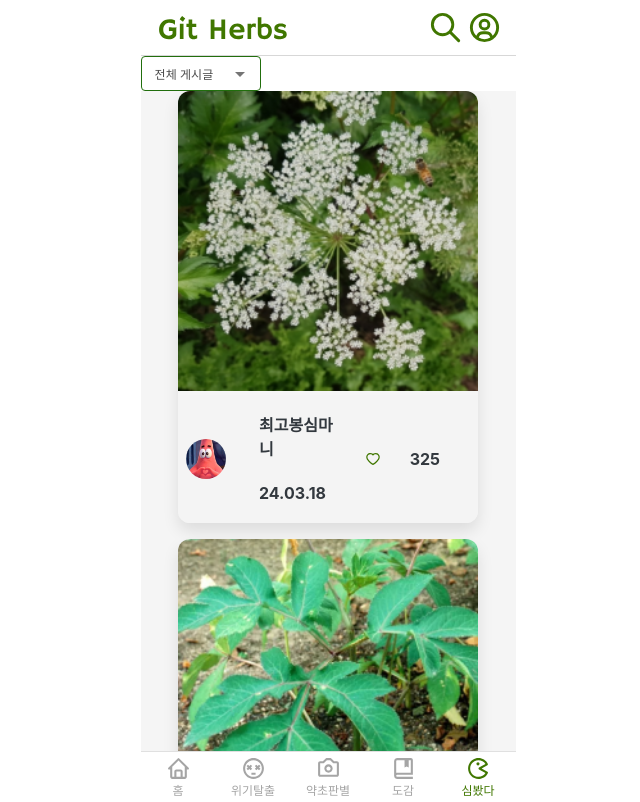
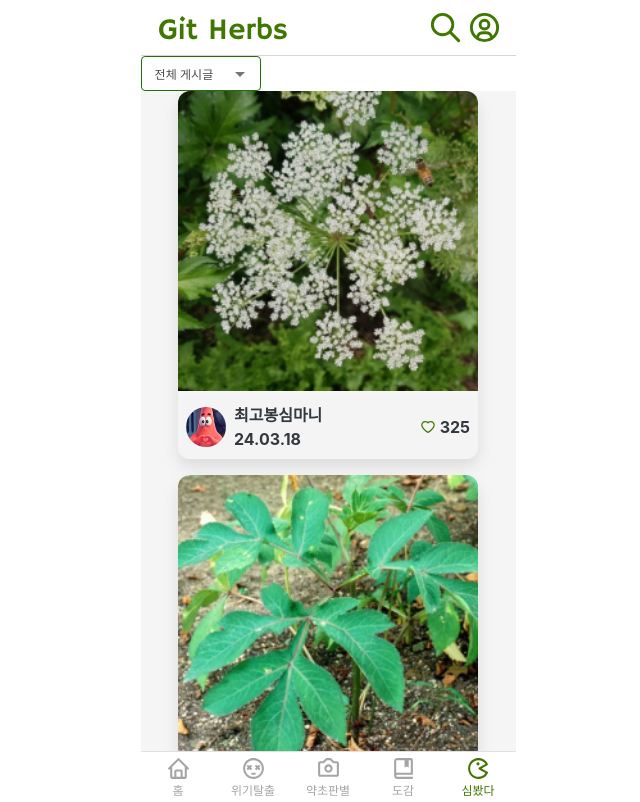
Before and after one commit to jw-choi-kzz/Git-Herbs, a React (Vite) app in the folder frontend/: page /board in a window 1280 px wide. Shown: the whole page, without its empty margins (312-952 px from the left). Built offline with nearby package versions, Linux system fonts and the light colour scheme; no server answers; what proj4 would draw is missing.

Commit message:
stye-frontend :  심봤다 게시판 패딩 수정

```diff
--- a/frontend/src/components/board/BoardList.jsx
+++ b/frontend/src/components/board/BoardList.jsx
@@ -1,8 +1,30 @@
-import React, { useState } from "react";
+import React, { useEffect, useState } from "react";
 import BoardListItem from "./BoardListItem";
+import boardService from "../../apis/board";
+import { configService } from "../../apis/config";
 
 const BoardList = ({ filterOption }) => {
   // 게시물 데이터를 state로 관리합니다.
+
+  const [boardDatas, setBoardDatas] = useState(null);
+
+  useEffect(() => {
+    getboard();
+  }, []);
+
+  const getboard =  async () =>{
+    boardService.getBoard(loginconfig)
+    .then(response =>{
+      setBoardDatas(response);
+    })
+    .catch(error =>{
+      console.log(error);
+    })
+  }
+
+  const loginconfig = configService.loginConfig();
+
+
   const [boardData, setBoardData] = useState([
     // createdAt 추가함, 게시물 생성될 때의 시간 의미(날짜 표시를 위해서 추가함, 정렬은 boardId로 됨)
     {
--- a/frontend/src/components/board/BoardListItem.jsx
+++ b/frontend/src/components/board/BoardListItem.jsx
@@ -10,6 +10,7 @@ const CardContainer = styled.div`
   margin: 0 auto;
   overflow: hidden;
   margin-bottom: 16px;
+  padding : 0px;
   box-shadow: 0 8px 16px rgba(0, 0, 0, 0.1);
 `;
 
@@ -76,6 +77,7 @@ const BoardListItem = ({ data }) => {
     // const formattedMonth = month < 10 ? `0${month}` : month;
     // const formattedDay = day < 10 ? `0${day}` : day;
 
+
     return `${year}.${month}.${day}`;
   };
 
@@ -85,12 +87,12 @@ const BoardListItem = ({ data }) => {
       <UserSection>
         <UserAvatar src={userImgUrl} alt={userNickname} />
         <UserInfo>
-          <Typography>{userNickname}</Typography>
-          <Typography>{formatDate(createdAt)}</Typography>
+          <Typography  sx={{ p: 0, m: 0 }}>{userNickname}</Typography>
+          <Typography  sx={{ p: 0, m: 0 }}>{formatDate(createdAt)}</Typography>
         </UserInfo>
         <LikeCounter>
           <HeartIcon />
-          <Typography>{likeCnt}</Typography>
+          <Typography  sx={{ p: 0, m: 0 }}>{likeCnt}</Typography>
         </LikeCounter>
       </UserSection>
     </CardContainer>
```
